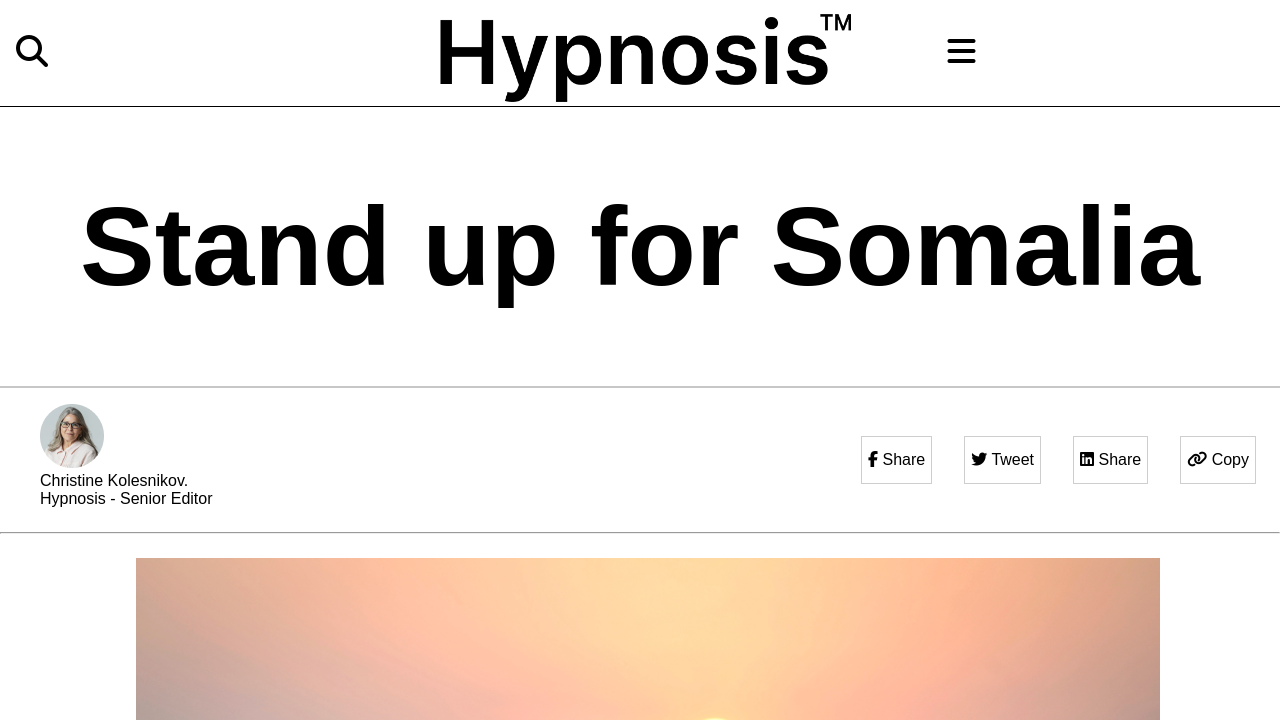
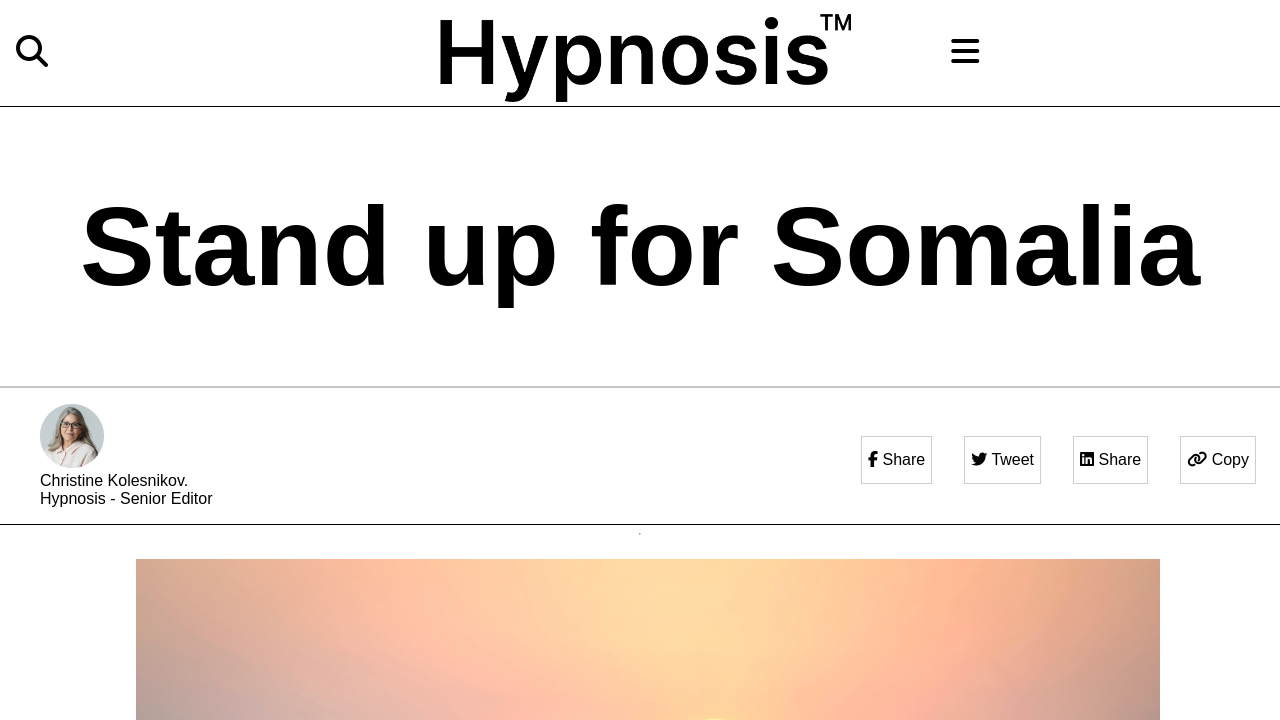
Before and after one commit to danyhoshi/hypnosis-project, a website: page index.html in a window 1280 px wide. Shown: the top 720 px of the page. Drawn offline with Linux system fonts and the light colour scheme; a web font is replaced by a local one.

Commit message:
Fix tag nav and add styles for class title-social

```diff
--- a/index.html
+++ b/index.html
@@ -18,7 +18,7 @@
                     <img class = "logo-image" src="./hypnosis-images/hypnosis.png" alt="hypnosis logo">
                 </div>
                 <div class="style-navbar">
-                    <na>
+                    <nav>
                         <a class = "menu-items" href="">Home</a>&nbsp; &nbsp;
                         <a class = "menu-items" href=""><del>World</del></a> &nbsp; &nbsp;
                         <a class = "menu-items" href=""><del>Polities</del></a> &nbsp; &nbsp;
--- a/style.css
+++ b/style.css
@@ -86,10 +86,16 @@ nav {
   text-align: center;
 }
 
+.title-social {
+  display: flex;
+  flex-direction: column;
+}
+
 .main-header-style {
   display: flex;
   flex-direction: column;
   border-top: 1px solid #c7c7c7;
+  border-bottom: 1px solid #000;
 }
 
 .author-picture {
```
